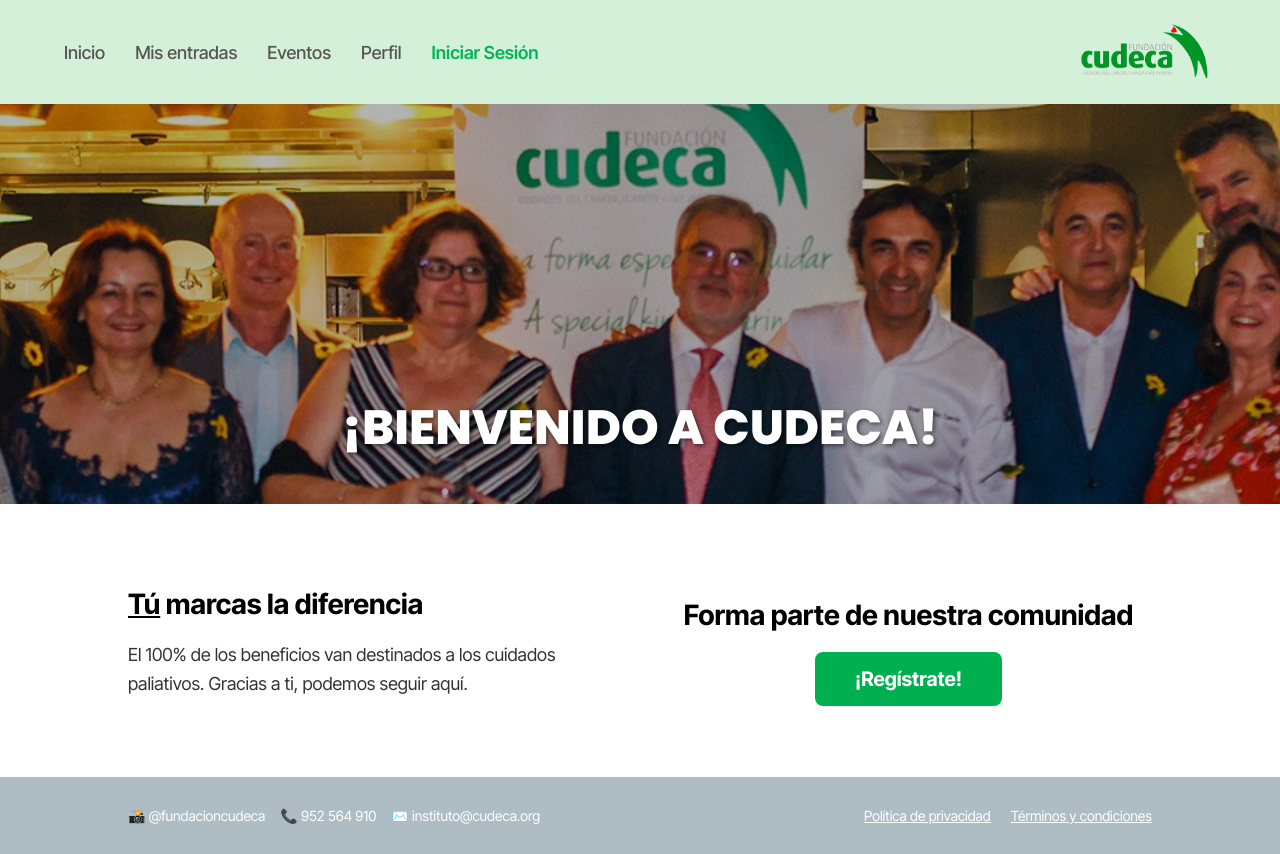
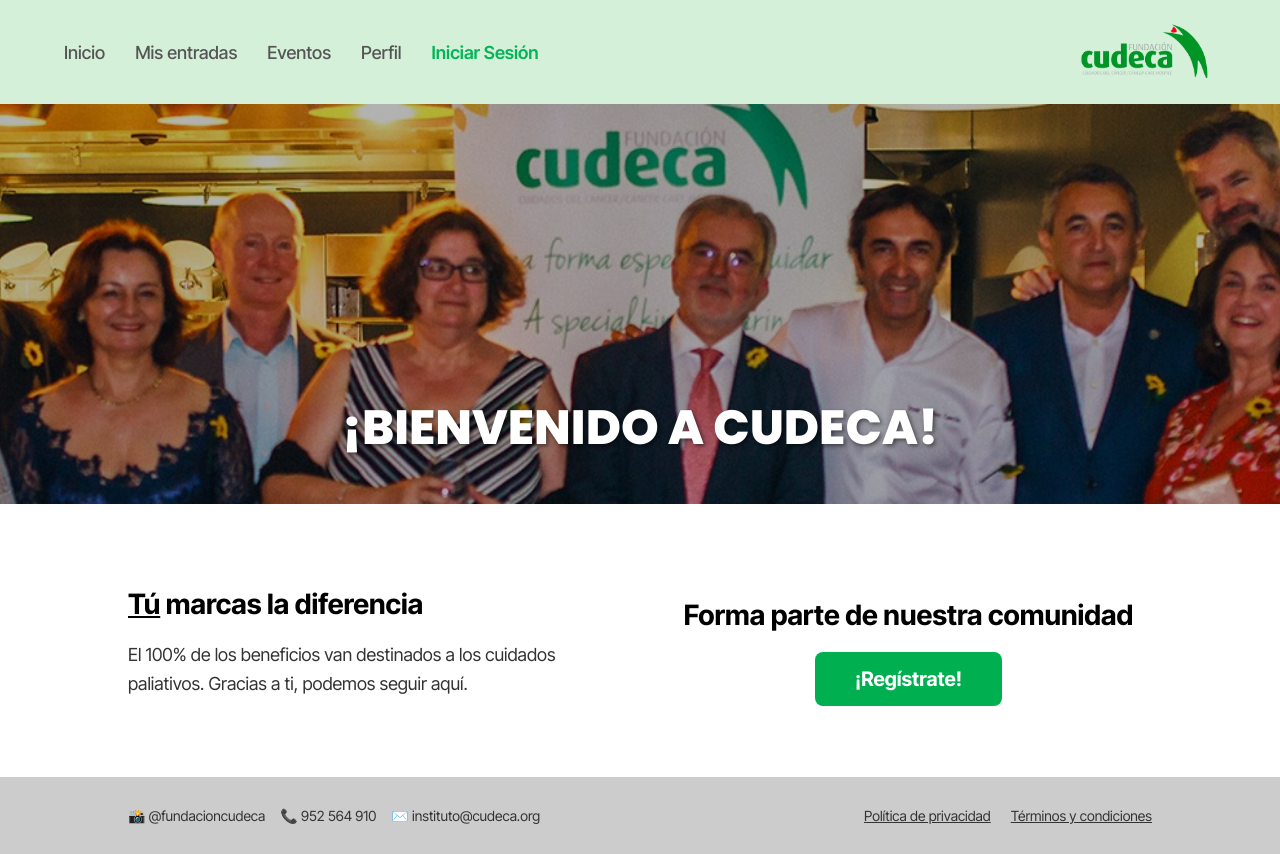
Before and after one commit to aaakyo/wright-cudeca, a React (Create React App) app in the folder frontend/: page / in a window 1280 px wide. Built offline with nearby package versions, Linux system fonts and the light colour scheme.

Commit message:
retoques en Home

```diff
--- a/frontend/src/cudeca.css
+++ b/frontend/src/cudeca.css
@@ -91,9 +91,11 @@
   display: flex;
   justify-content: space-between;
   padding: 60px 10%;
-  background-color: white; /* La Home fuerza el blanco aquí, así que no le afecta el verde de fondo */
+  background-color: white; /* La Home fuerza el blanco aquí */
   align-items: center;
   gap: 50px;
+  /* CAMBIO: Esto hace que la sección blanca crezca hasta tocar el footer, tapando el hueco verde */
+  flex: 1;
 }
 
 .info-columna {
@@ -131,12 +133,13 @@
 
 /* --- FOOTER (PIE DE PÁGINA) --- */
 .footer {
-  background-color: #aebdc4;
+  /* CAMBIO: Gris más clarito y neutro como en Penpot (antes era #aebdc4) */
+  background-color: #cccccc;
   padding: 30px 10%;
   display: flex;
   justify-content: space-between;
   align-items: center;
-  color: white;
+  color: #333; /* Texto un poco más oscuro para que se lea bien sobre gris claro */
   font-size: 14px;
   margin-top: auto;
 }
@@ -148,7 +151,7 @@
 }
 
 .footer-links a {
-  color: white;
+  color: #333; /* Ajustamos color de enlaces también */
   margin-left: 20px;
   text-decoration: underline;
 }
```
